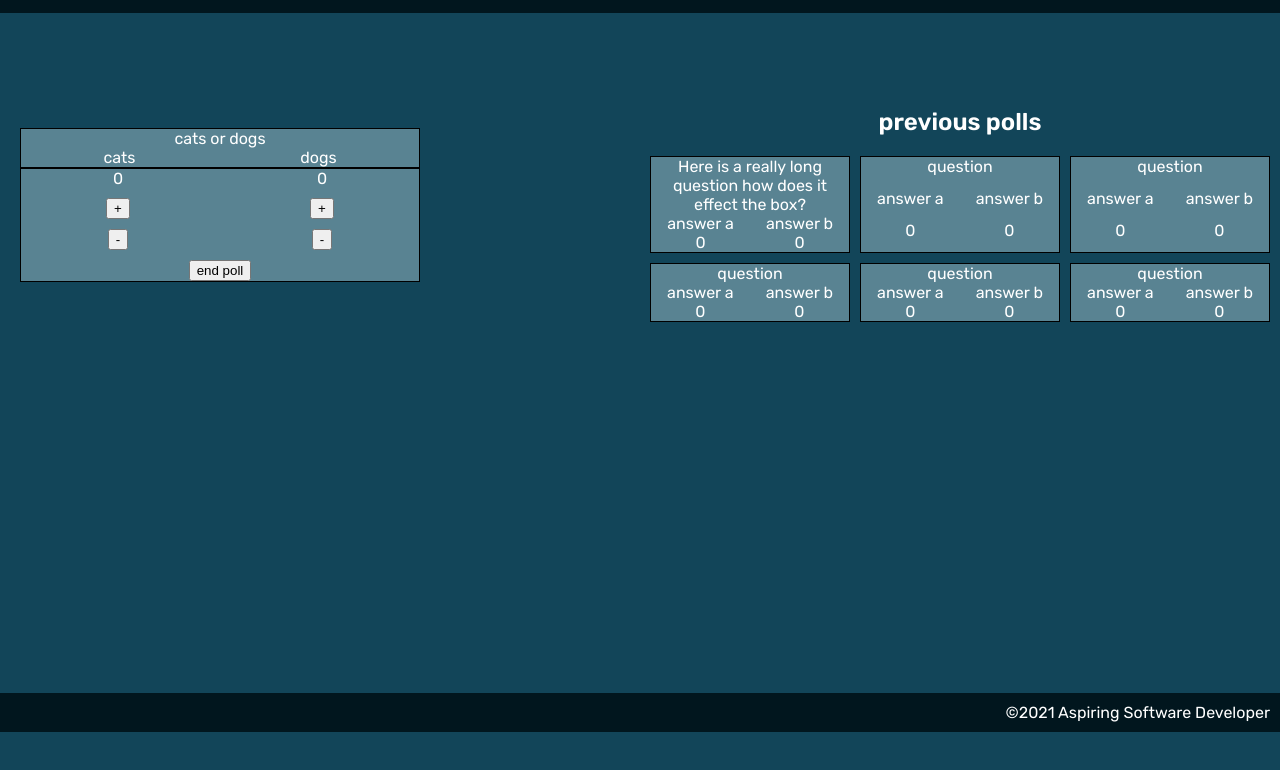
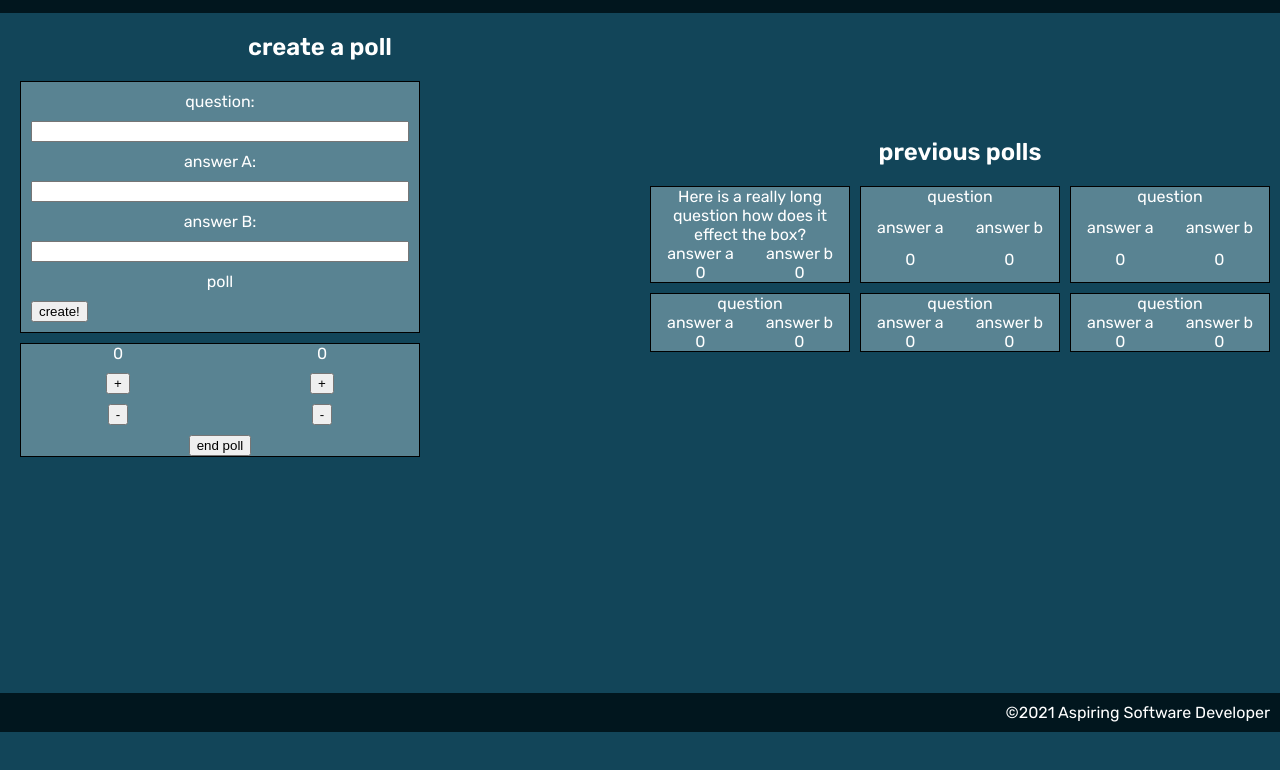
Before and after one commit to davejfish/poll-maker, a plain HTML site: page index.html in a window 1280 px wide. Shown: the part 68-838 px from the top of the page. Drawn offline with Linux system fonts and the light colour scheme.

Commit message:
found mistake in form that lead to state not actually being updated

```diff
--- a/index.html
+++ b/index.html
@@ -28,15 +28,15 @@
                 <form>
                     <label>
                         question:
-                        <input id="poll-question">
+                        <input required name="poll-question">
                     </label>
                     <label>
                         answer A:
-                        <input id="poll-answer-A">
+                        <input required name="poll-answer-A">
                     </label>
                     <label>
                         answer B:
-                        <input id="poll-answer-B">
+                        <input required name="poll-answer-B">
                     </label>
                     <label id="create-poll">
                         poll
--- a/state.js
+++ b/state.js
@@ -8,12 +8,12 @@ export function initialize() {
     // state.game = null;
     // state.pastGames = [];
 
-    state.poll = {
-        question: 'cats or dogs',
-        answerA: 'cats',
-        answerB: 'dogs',
-    };
-    // state.poll = null;
+    // state.poll = {
+    //     question: 'cats or dogs',
+    //     answerA: 'cats',
+    //     answerB: 'dogs',
+    // };
+    state.poll = null;
 }
 // call initialize
 initialize();
```
